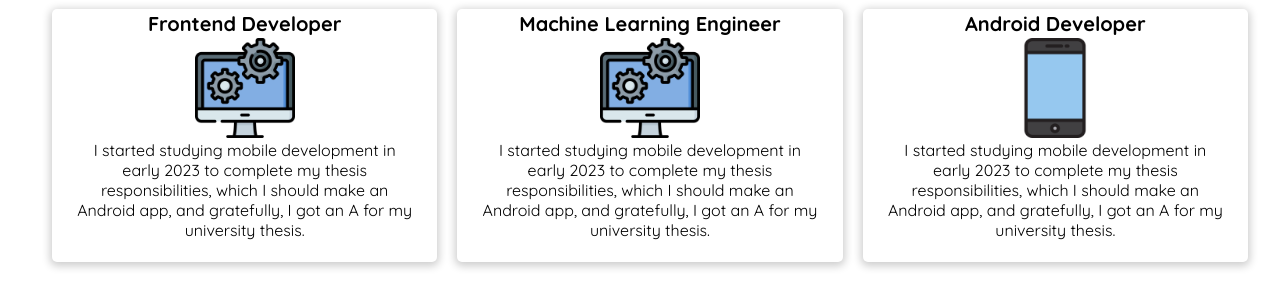
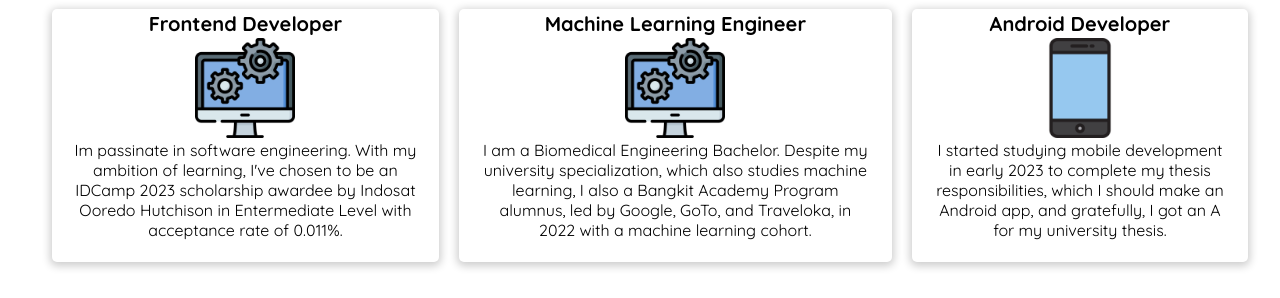
Before and after one commit to fiennaalya/Portfolio, a plain HTML site: page index.html in a window 1280 px wide. Shown: the part 1540-1838 px from the top of the page. Drawn offline with Linux system fonts and the light colour scheme; a web font is replaced by a local one.

Commit message:
Change captions in frontend and machine learning sections
- Modify captions in index.html for frontend and machine learning sections
- Improve readability and consistency in captions

```diff
--- a/index.html
+++ b/index.html
@@ -71,12 +71,12 @@
           <div class="card">
             <h2>Frontend Developer</h2>
             <img src="img/software.png" alt="Front End Developer" />
-            <p>I started studying mobile development in early 2023 to complete my thesis responsibilities, which I should make an Android app, and gratefully, I got an A for my university thesis.</p>
+            <p>Im passinate in software engineering. With my ambition of learning, I've chosen to be an IDCamp 2023 scholarship awardee by Indosat Ooredo Hutchison in Entermediate Level with acceptance rate of 0.011%.</p>
           </div>
           <div class="card">
             <h2>Machine Learning Engineer</h2>
             <img src="img/software.png" alt="Front End Developer" />
-            <p>I started studying mobile development in early 2023 to complete my thesis responsibilities, which I should make an Android app, and gratefully, I got an A for my university thesis.</p>
+            <p>I am a Biomedical Engineering Bachelor. Despite my university specialization, which also studies machine learning, I also a Bangkit Academy Program alumnus, led by Google, GoTo, and Traveloka, in 2022 with a machine learning cohort.</p>
           </div>
           <div class="card">
             <h2>Android Developer</h2>
```
